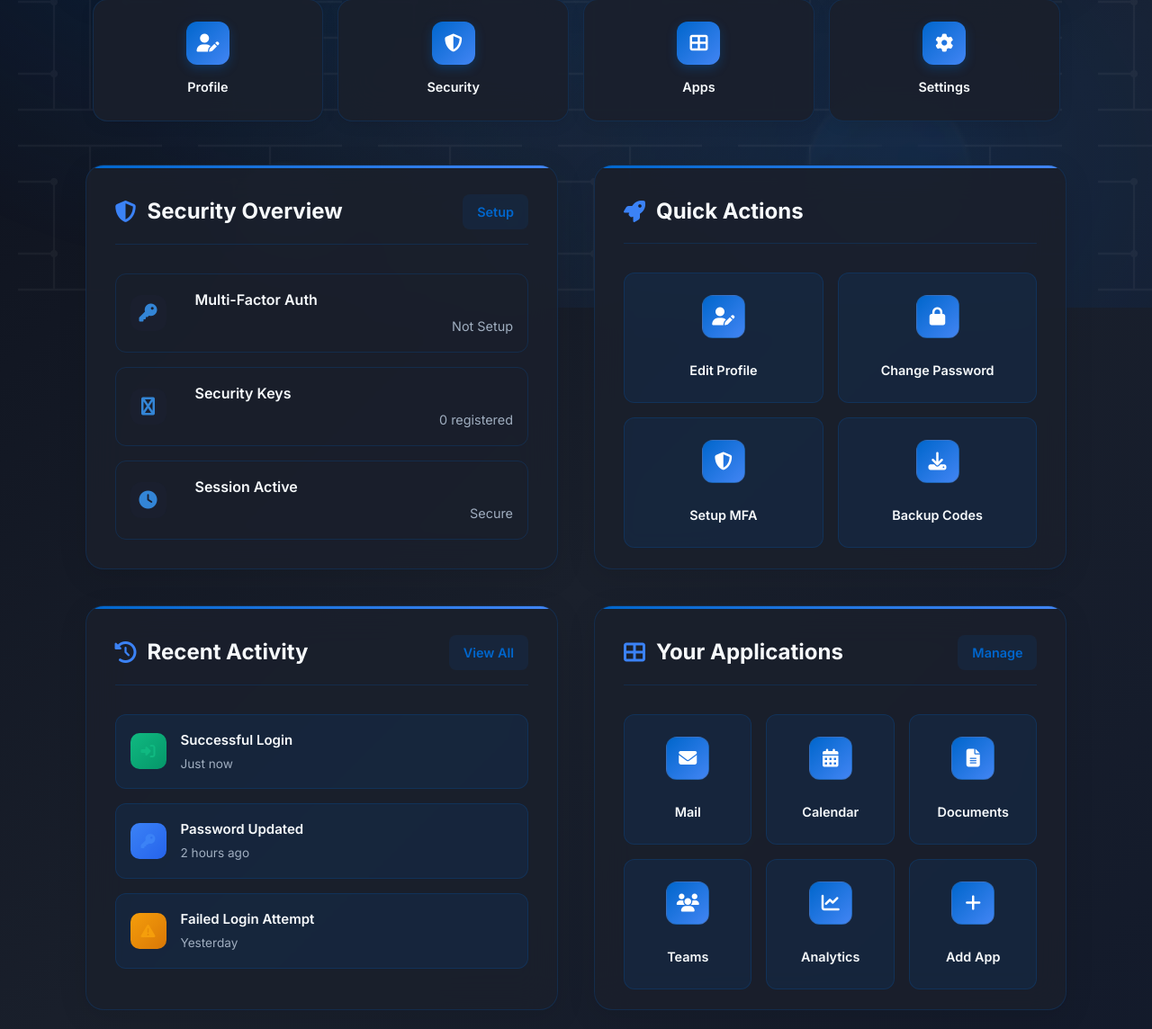
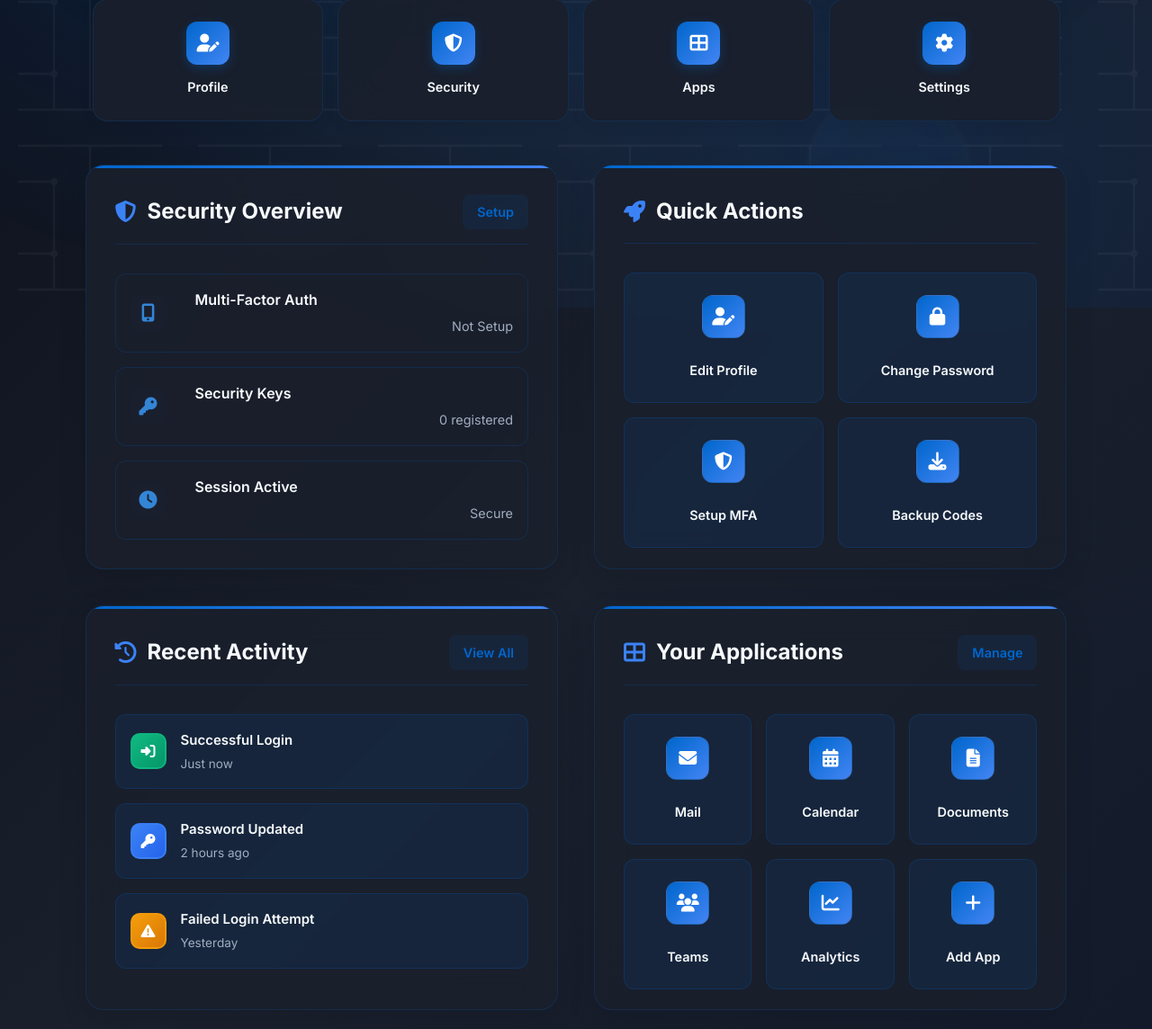
Before and after one commit to mbelouar/E2IP-IAM-Lab, a Django app: page /home/ in a window 1280 px wide. Shown: the part 458-1602 px from the top of the page at 90% size. Run offline with Django 5.2, Linux system fonts and the light colour scheme; the visitor is signed in with stand-in values (Sample User, id 1); data that the repository does not hold is empty.

Commit message:
fix some small style improvements

```diff
--- a/static/css/home-enhancements.css
+++ b/static/css/home-enhancements.css
@@ -301,6 +301,12 @@
     font-size: 1.25rem;
     color: #3b82f6;
     border: 1px solid rgba(71, 85, 105, 0.3);
+    transition: all 0.2s ease;
+}
+
+.quick-action-item:hover .quick-action-icon {
+    background: rgba(59, 130, 246, 0.1);
+    transform: scale(1.1);
 }
 
 .quick-action span {
@@ -401,21 +407,26 @@
     justify-content: center;
     font-size: 1rem;
     flex-shrink: 0;
+    border: 1px solid rgba(255, 255, 255, 0.1);
+    backdrop-filter: blur(10px);
 }
 
 .activity-icon.success {
-    background: rgba(16, 185, 129, 0.1);
-    color: #10b981;
+    background: rgba(16, 185, 129, 0.6);
+    color: #ffffff;
+    border: 2px solid rgba(16, 185, 129, 0.8);
 }
 
 .activity-icon.info {
-    background: rgba(59, 130, 246, 0.1);
-    color: #3b82f6;
+    background: rgba(59, 130, 246, 0.6);
+    color: #ffffff;
+    border: 2px solid rgba(59, 130, 246, 0.8);
 }
 
 .activity-icon.warning {
-    background: rgba(245, 158, 11, 0.1);
-    color: #f59e0b;
+    background: rgba(245, 158, 11, 0.6);
+    color: #ffffff;
+    border: 2px solid rgba(245, 158, 11, 0.8);
 }
 
 .activity-details {
@@ -473,6 +484,12 @@
     font-size: 1.25rem;
     color: #3b82f6;
     border: 1px solid rgba(71, 85, 105, 0.3);
+    transition: all 0.2s ease;
+}
+
+.quick-access-item:hover .quick-access-icon {
+    background: rgba(59, 130, 246, 0.1);
+    transform: scale(1.1);
 }
 
 .quick-access-item span {
--- a/templates/authentication/home.html
+++ b/templates/authentication/home.html
@@ -12,7 +12,7 @@
     <link rel="stylesheet" href="{% static 'css/login-enhancements.css' %}?v=2">
     <link rel="stylesheet" href="{% static 'css/background-enhancements.css' %}?v=2">
     <link rel="stylesheet" href="{% static 'css/header-enhancements.css' %}?v=2">
-    <link rel="stylesheet" href="{% static 'css/home-enhancements.css' %}?v=3">
+    <link rel="stylesheet" href="{% static 'css/home-enhancements.css' %}?v=5">
     <link rel="stylesheet" href="https://cdnjs.cloudflare.com/ajax/libs/font-awesome/6.4.0/css/all.min.css">
     <link href="https://fonts.googleapis.com/css2?family=Inter:wght@400;500;600;700;800&display=swap" rel="stylesheet">
     <style>
@@ -96,6 +96,12 @@
             height: 5px;
             background: linear-gradient(135deg, #0066cc, #4285f4, #6366f1);
             border-radius: 28px 28px 0 0;
+        }
+
+        /* Quick Actions Hover Effect - High Specificity Override */
+        .quick-action-item:hover .quick-action-icon {
+            background: rgba(59, 130, 246, 0.1) !important;
+            transform: scale(1.1) !important;
         }
 
         .hero-section::after {
@@ -344,6 +350,13 @@
             font-size: 1.25rem;
             margin: 0 auto 0.75rem;
             box-shadow: 0 4px 12px rgba(0, 102, 204, 0.3);
+            transition: all 0.2s ease;
+        }
+
+        .action-item:hover .action-icon {
+            background: rgba(59, 130, 246, 0.1);
+            transform: scale(1.1);
+            color: #3b82f6;
         }
 
         .action-item span {
@@ -1188,7 +1201,7 @@
                     <div class="security-grid">
                         <div class="security-item">
                             <div class="security-icon {% if mfa_enabled %}active{% else %}inactive{% endif %}">
-                                <i class="fas fa-key"></i>
+                                <i class="fas fa-mobile-alt"></i>
                             </div>
                             <div class="security-info">
                                 <div class="security-label">Multi-Factor Auth</div>
@@ -1197,7 +1210,7 @@
                         </div>
                         <div class="security-item">
                             <div class="security-icon {% if webauthn_credentials_count > 0 %}active{% else %}inactive{% endif %}">
-                                <i class="fas fa-usb"></i>
+                                <i class="fas fa-key"></i>
                             </div>
                             <div class="security-info">
                                 <div class="security-label">Security Keys</div>
```
